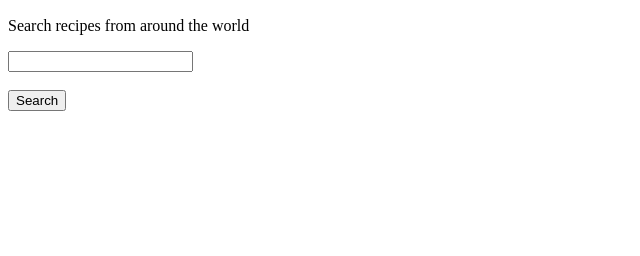
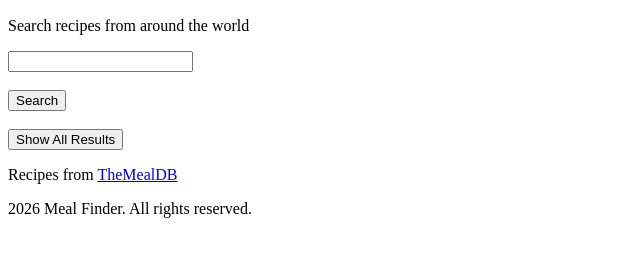
Before and after one commit to tahsin-farabi-iub/Final-Project, a plain HTML site: page Index.html in a window 1280 px wide. Shown: the part 50-306 px from the top of the page, without its empty margins (0-640 px from the left). Drawn offline with Linux system fonts and the light colour scheme.

Commit message:
completed html file

```diff
--- a/Index.html
+++ b/Index.html
@@ -17,6 +17,12 @@
       <input type="text" id="searchInput"><br><br>
       <button id="searchBtn" onclick="search()">Search</button>
     </section>
+    <section id="resultsContainer" class="results-grid"></section> <br>
+    <button id="showAllBtn" class="show-all-btn" onclick="showAllMeals()">Show All Results</button>
     </main>
+    <footer class="site-footer">
+        <p>Recipes from <a href="https://www.themealdb.com/">TheMealDB</a></p>
+        <p>2026 Meal Finder. All rights reserved.</p>
+    </footer>
 </body>
 </html>
```
